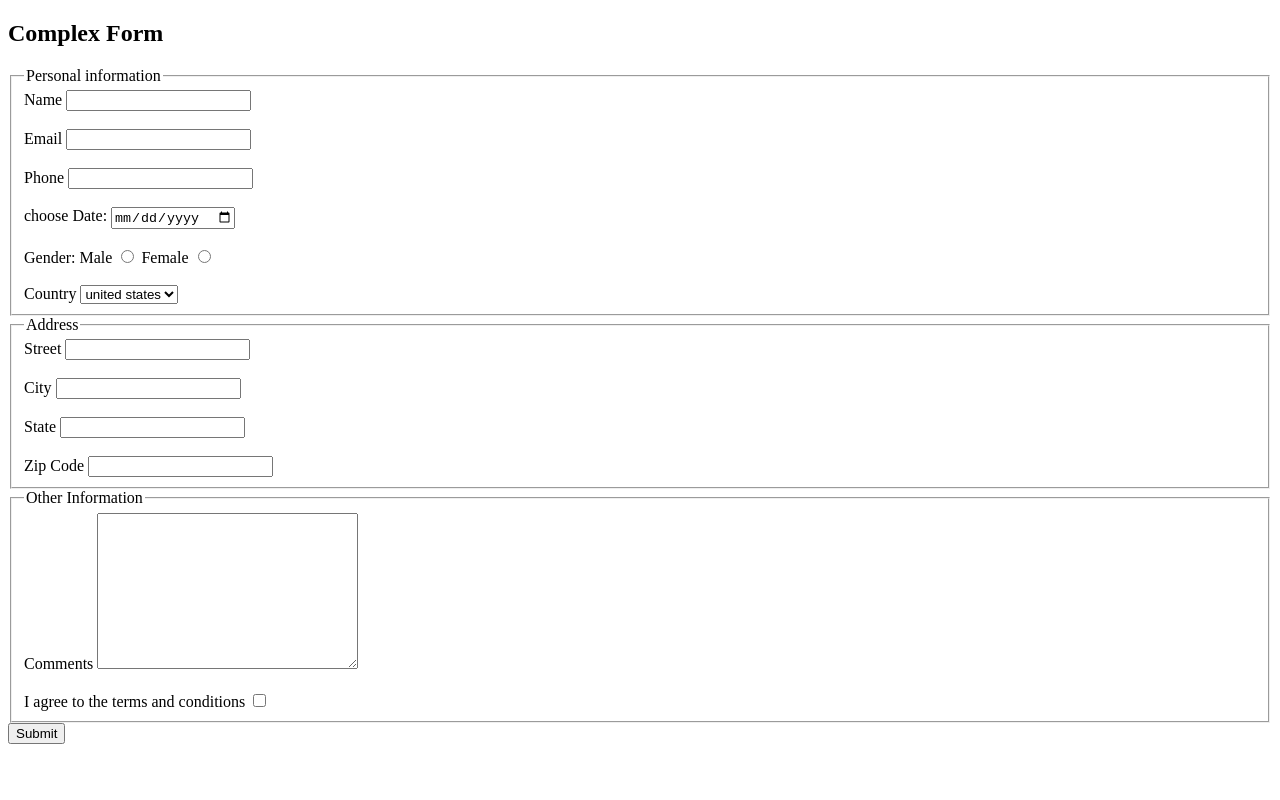
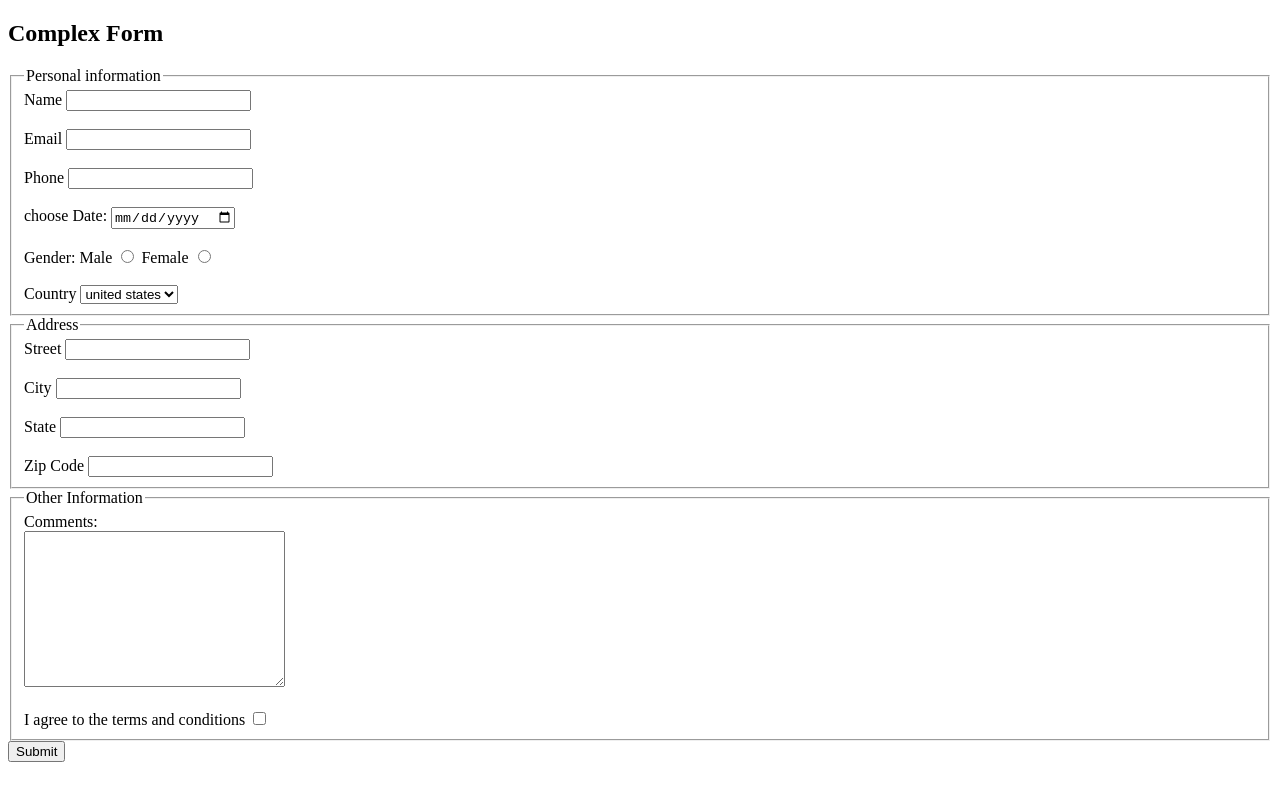
Before and after one commit to Akashdubey2008/webdev_practice, a plain HTML site: page complexform.html in a window 1280 px wide. Drawn offline with Linux system fonts and the light colour scheme.

Commit message:
updated complexform.html

```diff
--- a/complexform.html
+++ b/complexform.html
@@ -80,13 +80,14 @@
 
             <legend> Other Information </legend>
 
-            <label for="textarea1"> Comments </label>
+            <label for="textarea1"> Comments: </label>
+            <br/>
            <textarea name="textarea1" id="textarea1" cols="30" rows="10"></textarea>
            <br/>
            <br/>
 
-            <label for="checkbox1">I agree to the terms and conditions </label>
-            <input type="checkbox" name="checkbox" id="checkbox1">
+            <label for="Terms">I agree to the terms and conditions </label>
+            <input type="checkbox" name="Terms" id="Terms">
 
         </fieldset>
 
```
